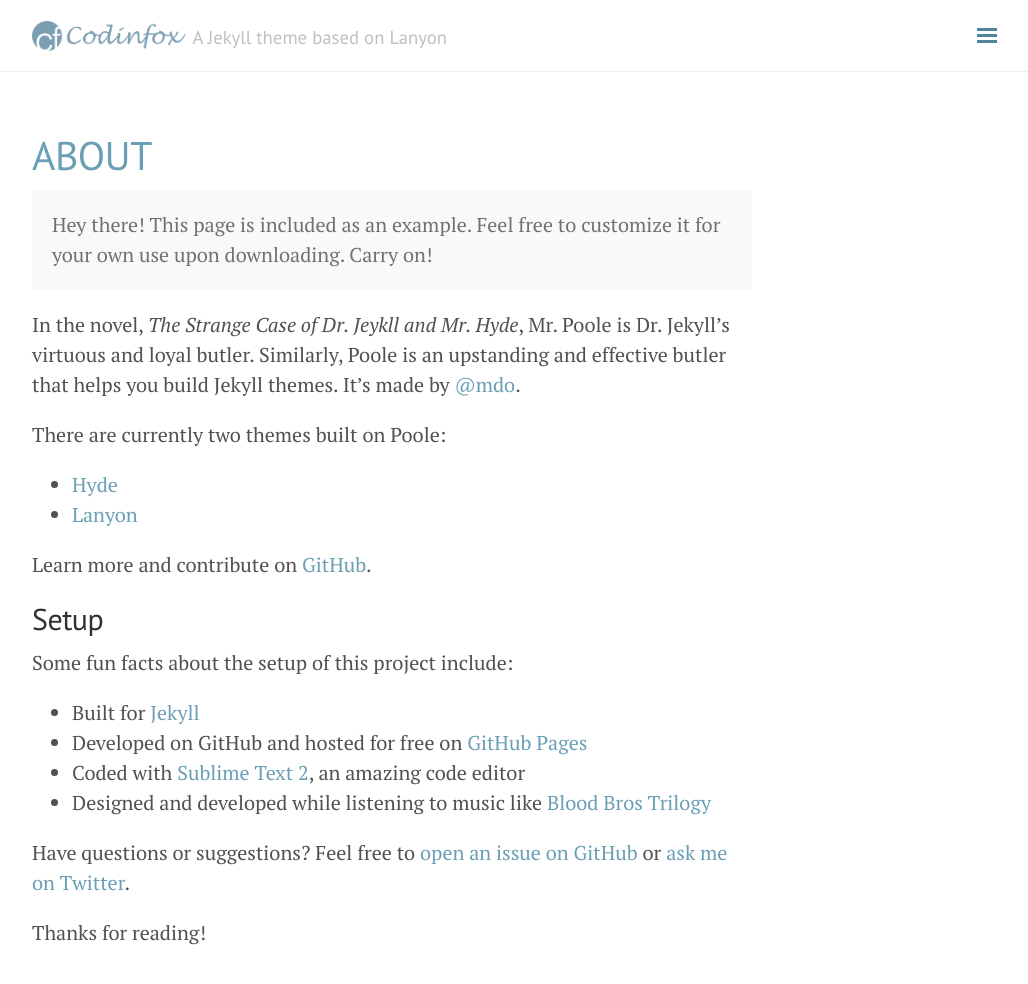
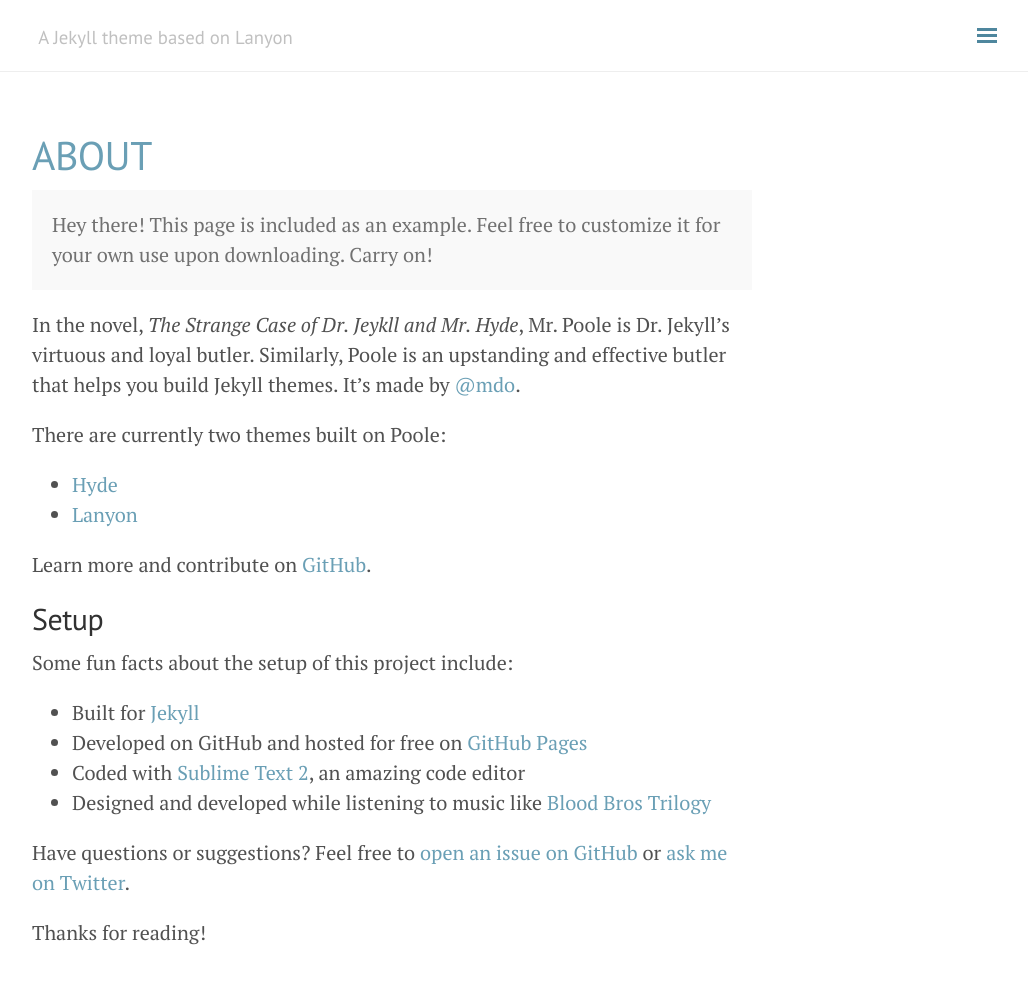
Before and after one commit to milkyway103/milkyway103.github.io, a Jekyll site: the page built from about.md, in a window 1280 px wide and 1028 px high. Shown: the top 984 px of the window, without its empty margins (248-1276 px from the left). Built offline with Jekyll 4.4.1, drawn with Linux system fonts in a browser that asks for light colours; nearby versions of some CDN libraries; comment, search, counter and statistics services are not loaded.

Commit message:
update _config.yml logo update

```diff
--- a/_config.yml
+++ b/_config.yml
@@ -4,7 +4,7 @@
 description: 'A Jekyll theme adapted from <a href="http://lanyon.getpoole.com/" target="_blank">Lanyon</a>. Made by <a href="http://codinfox.github.io" target="_blank">@codinfox</a>.'
 baseurl: ""
 url: http://milkyway103.github.io
-logo: '/public/logo.png'
+logo: ''
 
 # Site configurations
 gems:
```
